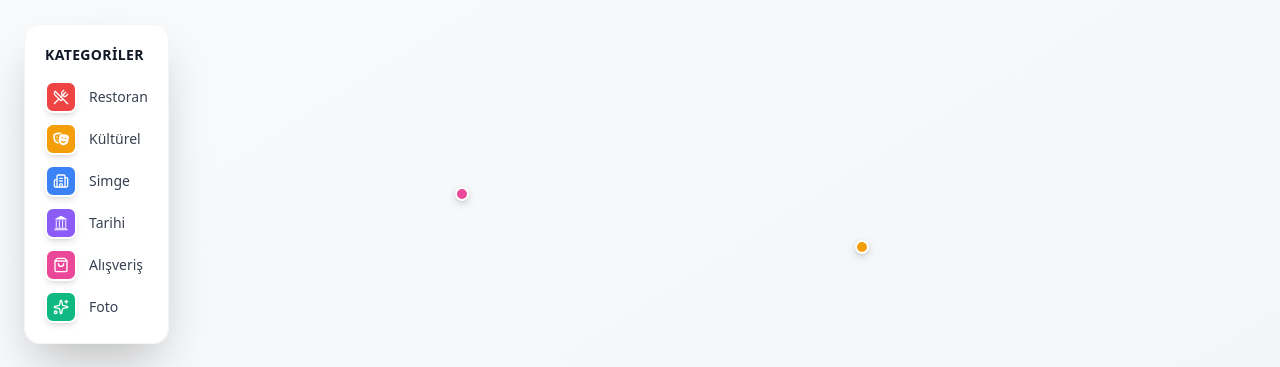
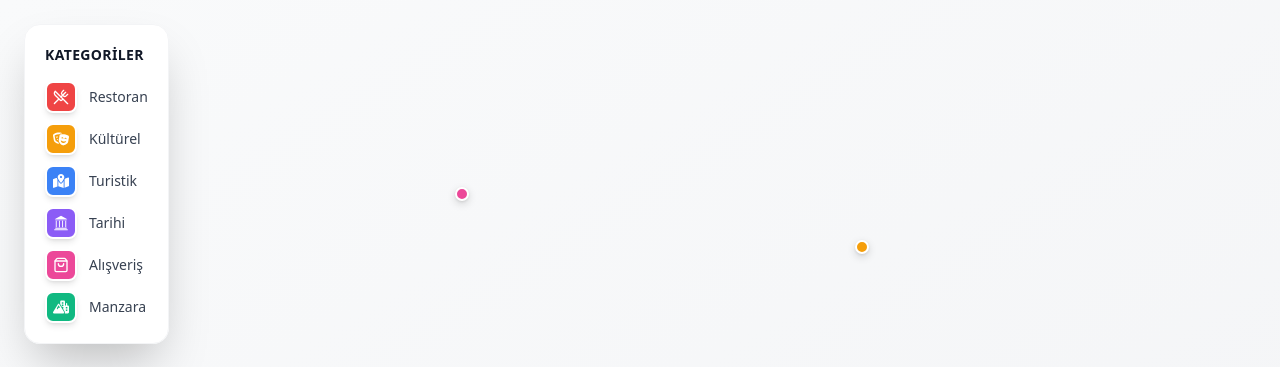
Before and after one commit to eabigf12/-zmir-yedek, a React (Vite) app: page /dashboard in a window 1280 px wide. Shown: the top 367 px of the page. Built offline with nearby package versions, Linux system fonts and the light colour scheme; no server answers.

Commit message:
Balçıva

```diff
--- a/src/components/dashboard.jsx
+++ b/src/components/dashboard.jsx
@@ -2,8 +2,9 @@ import { useEffect, useRef, useState } from "react";
 import { createRoot } from "react-dom/client";
 import maplibregl from "maplibre-gl";
 import "maplibre-gl/dist/maplibre-gl.css";
-import { FaTheaterMasks } from "react-icons/fa";
+import { FaMap, FaTheaterMasks } from "react-icons/fa";
 import { GiGreekTemple } from "react-icons/gi";
+import { FaMapLocationDot, FaMountainCity } from "react-icons/fa6";
 import {
   UtensilsCrossed,
   Landmark,
@@ -44,7 +45,7 @@ const CULTURAL_SITES = [
   {
     id: "ACI",
     name: "Amerikan Koleji",
-    type: "simge",
+    type: "turistik",
     coordinates: [27.08974, 38.39501],
     description: "Güzel mimarisiyle tarihi eğitim kurumu",
     image: "https://imgur.com/a/CunJwkP.jpg",
@@ -61,8 +62,8 @@ const CULTURAL_SITES = [
   },
   {
     id: "Teleferik",
-    name: "balçıva teleferik tesisleri",
-    type: "simge",
+    name: "Balçova teleferik tesisleri",
+    type: "manzara",
     coordinates: [27.04457, 38.38714],
     description: "Dağa çıkarken İzmir manzarası",
     image: "https://imgur.com/a/O8EdIxR.jpg",
@@ -118,7 +119,7 @@ const CULTURAL_SITES = [
   {
     id: "Göztepe Stadı",
     name: "Göztepe Stadyumu",
-    type: "simge",
+    type: "turistik",
     coordinates: [27.07577, 38.39649],
     description: "Futbol maçları ve etkinlikler için popüler stadyum",
     image: "https://imgur.com/a/O8EdIxR.jpg",
@@ -127,7 +128,7 @@ const CULTURAL_SITES = [
   {
     id: "Kültürpark",
     name: "Kültürpark",
-    type: "simge",
+    type: "turistik",
     coordinates: [27.07577, 38.39649],
     description: "Futbol maçları ve etkinlikler için popüler stadyum",
     image: "https://imgur.com/a/O8EdIxR.jpg",
@@ -148,19 +149,19 @@ const CULTURAL_SITES = [
 const ICON_MAP = {
   restoran: UtensilsCrossed,
   kültürel: FaTheaterMasks,
-  simge: Building2,
+  turistik: FaMapLocationDot,
   tarihi: GiGreekTemple,
   alışveriş: ShoppingBag,
-  foto: Sparkles,
+  manzara: FaMountainCity,
 };
 
 const COLOR_MAP = {
   restoran: "#ef4444",
   kültürel: "#f59e0b",
-  simge: "#3b82f6",
+  turistik: "#3b82f6",
   tarihi: "#8b5cf6",
   alışveriş: "#ec4899",
-  foto: "#10b981",
+  manzara: "#10b981",
 };
 
 if (
```
